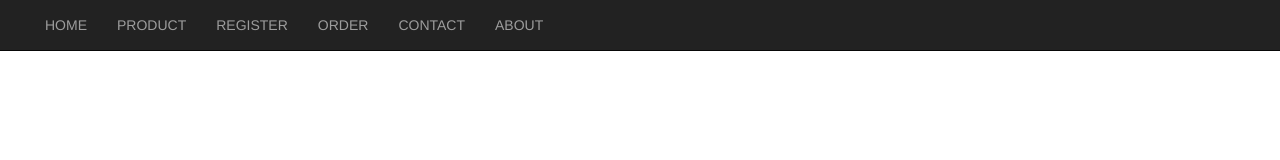
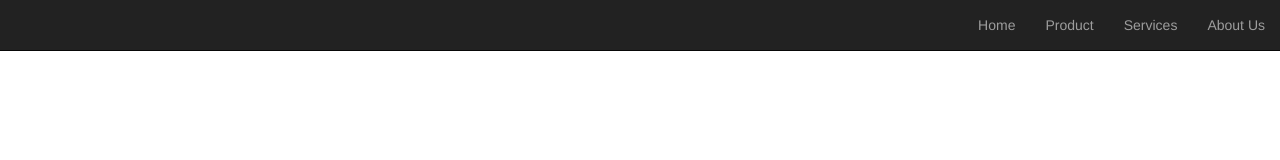
Before and after one commit to sufyants/UTS, a plain HTML site: page UTS/index.html in a window 1280 px wide. Drawn offline with nearby package versions, Linux system fonts and the light colour scheme.

Commit message:
sortir dan ganti posisi navbar ke right

```diff
--- a/UTS/index.html
+++ b/UTS/index.html
@@ -24,13 +24,11 @@
         <div class="navbar-header">
           <a class="navbar-brand"></a>
         </div>
-        <ul class="nav navbar-nav navbar-left">
-        	<li><a href="">HOME</a></li>
-        	<li><a href="">PRODUCT</a></li>
-        	<li><a href="">REGISTER</a></li>
-        	<li><a href="">ORDER</a></li>
-        	<li><a href="">CONTACT</a></li>
-        	<li><a href="">ABOUT</a></li>
+        <ul class="nav navbar-nav navbar-right">
+        	<li><a href="">Home</a></li>
+        	<li><a href="">Product</a></li>
+        	<li><a href="">Services</a></li>
+        	<li><a href="">About Us</a></li>
         </ul>
       </div>
     </nav>
```
